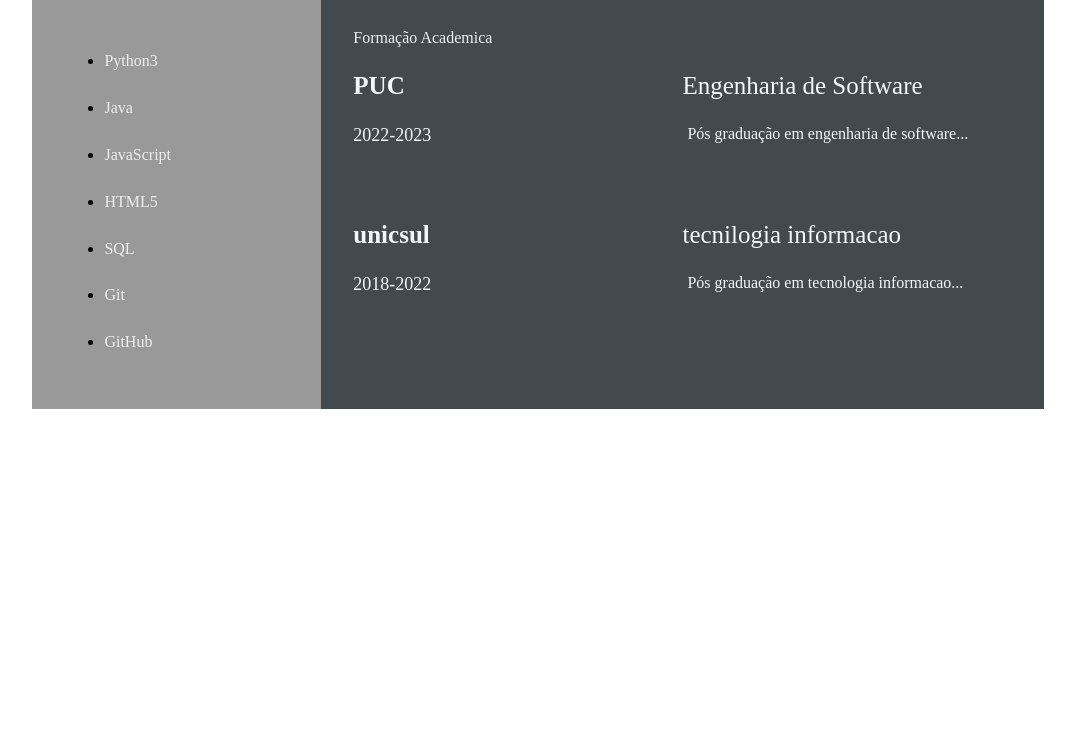
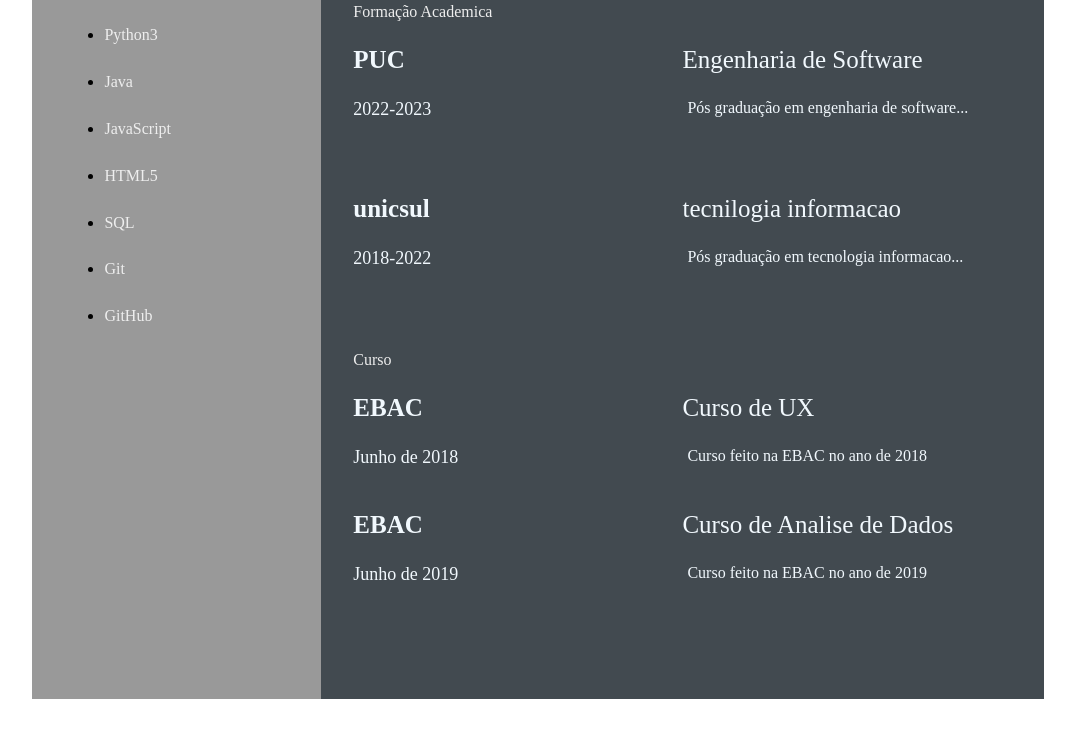
Before and after one commit to demetriusprint/devweekgit.github.io, a plain HTML site: page index.html in a window 1280 px wide. Shown: the part 767-1498 px from the top of the page, without its empty margins (102-1177 px from the left). Before the commit the page ends 1208 px from the top, so only its background shows below. Drawn offline with Linux system fonts and the light colour scheme.

Commit message:
feature: add cursos

```diff
--- a/index.html
+++ b/index.html
@@ -1,5 +1,3 @@
-index.html
-!DOCTYPE html>
 <html lang="en">
 <head>
     <meta charset="UTF-8">
@@ -130,6 +128,33 @@ index.html
                     </div>
                 </section>
                 <!-- fim formação academica-->
+                <!-- cursos-->
+                <section class="awards gap">
+                    <div class="right-title">Curso</div>
+                    <div class="awards-contents">
+                        <div class="awards-left">
+                            <p class="awards-company-name">EBAC</p>
+                            <p class="awards-time-period">Junho de 2018</p>
+                        </div>
+                        <div class="awards-right">
+                            <p class="awards-name">Curso de UX</p>
+                            <p class="awards-desc">
+                                Curso feito na EBAC no ano de 2018
+                            </p>
+                        </div>
+                        <div class="awards-left">
+                            <p class="awards-company-name">EBAC</p>
+                            <p class="awards-time-period">Junho de 2019</p>
+                        </div>
+                        <div class="awards-right">
+                            <p class="awards-name">Curso de Analise de Dados</p>
+                            <p class="awards-desc">
+                                Curso feito na EBAC no ano de 2019
+                            </p>
+                        </div>
+                    </div>
+                </section>
+                <!-- fim de Cursos-->
             </div>
         </section>
     </main>
```
